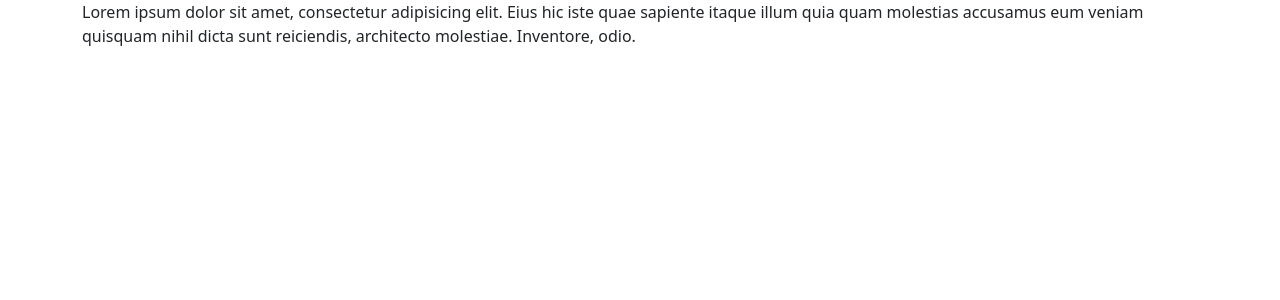
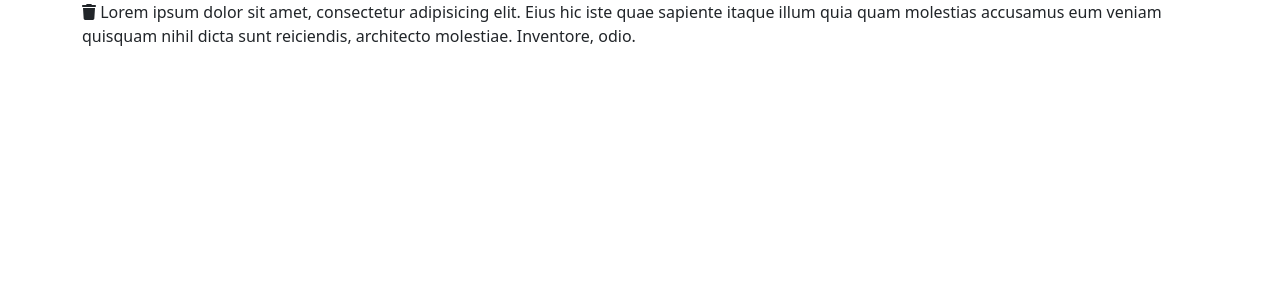
Before and after one commit to AndyCodez/mp3-player, a Vue app: page / in a window 1280 px wide. Shown: the top 300 px of the page. Built offline with nearby package versions, Linux system fonts and the light colour scheme.

Commit message:
Configure and test fa icons

```diff
--- a/src/App.vue
+++ b/src/App.vue
@@ -1,13 +1,17 @@
 <template>
   <div id="app" class="container">
-    <p>Lorem ipsum dolor sit amet, consectetur adipisicing elit. Eius hic iste quae sapiente itaque illum quia quam molestias accusamus eum veniam quisquam nihil dicta sunt reiciendis, architecto molestiae. Inventore, odio.</p>
+    <p> <font-awesome-icon icon="trash"/> Lorem ipsum dolor sit amet, consectetur adipisicing elit. Eius hic iste quae sapiente itaque illum quia quam molestias accusamus eum veniam quisquam nihil dicta sunt reiciendis, architecto molestiae. Inventore, odio.</p>
   </div>
 </template>
 
 <script>
+import { FontAwesomeIcon } from "@fortawesome/vue-fontawesome";
 
 export default {
-  name: 'App'
+  name: 'App',
+  components: {
+    FontAwesomeIcon
+  }
 }
 </script>
 
--- a/src/main.js
+++ b/src/main.js
@@ -1,4 +1,8 @@
 import { createApp } from 'vue'
 import App from './App.vue'
+import { library } from "@fortawesome/fontawesome-svg-core";
+import { faPlay, faPause, faTrash } from "@fortawesome/free-solid-svg-icons";
+library.add(faPlay, faPause, faTrash);
+
 
 createApp(App).mount('#app')
```
